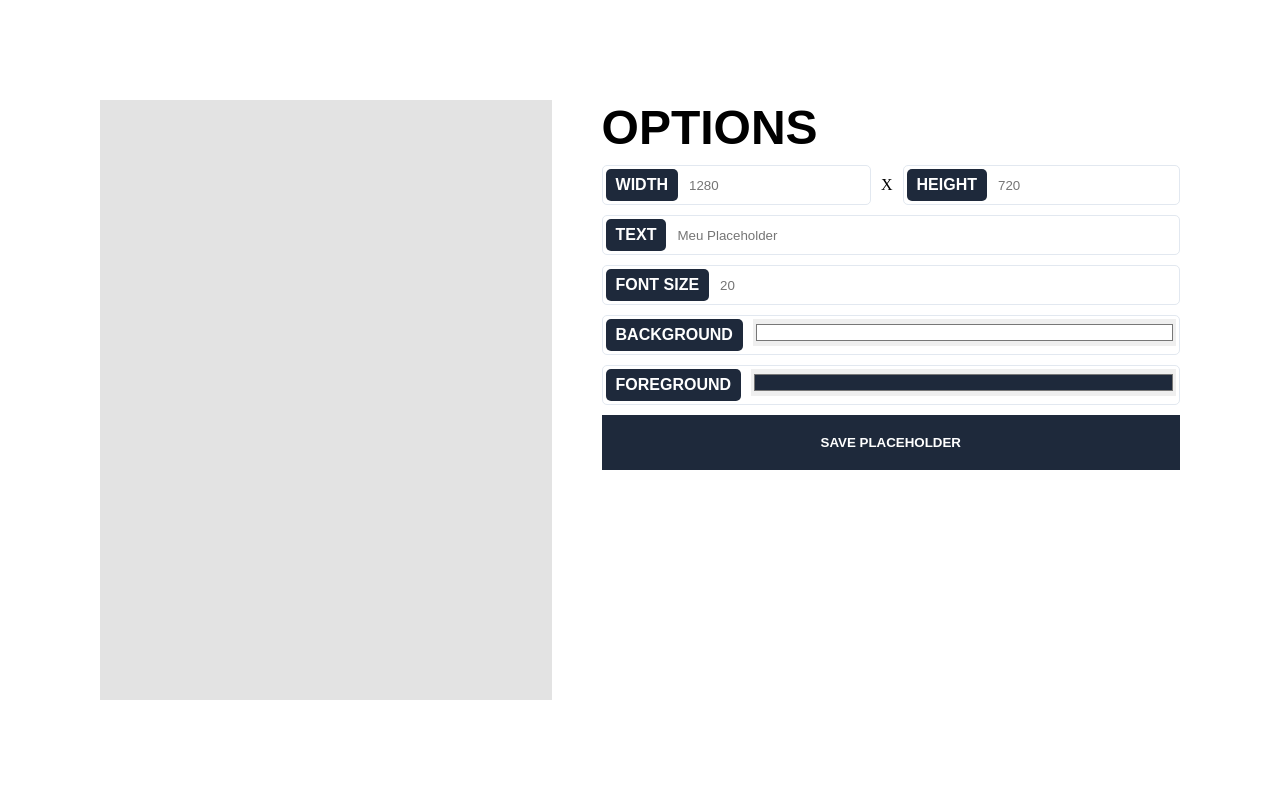
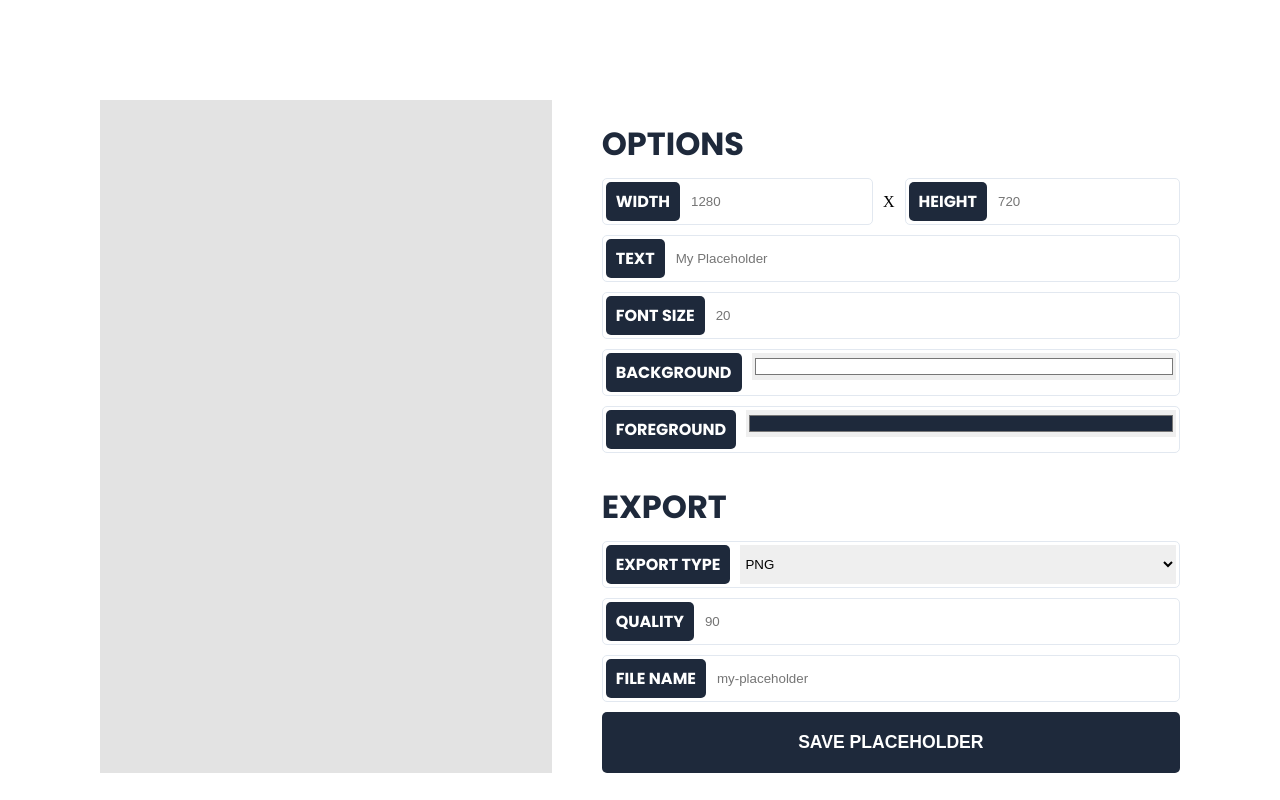
Before and after one commit to kennedfer/placehold-it, a plain HTML site: page index.html in a window 1280 px wide. Drawn offline with Linux system fonts and the light colour scheme; a web font is replaced by a local one.

Commit message:
feat: save file working

```diff
--- a/index.html
+++ b/index.html
@@ -7,6 +7,13 @@
 
     <link rel="stylesheet" href="styles/styles.css" />
     <link rel="stylesheet" href="styles/inputs.css" />
+
+    <link rel="preconnect" href="https://fonts.googleapis.com" />
+    <link rel="preconnect" href="https://fonts.gstatic.com" crossorigin />
+    <link
+      href="https://fonts.googleapis.com/css2?family=Jaro:opsz@6..72&family=Poppins:ital,wght@0,100;0,200;0,300;0,400;0,500;0,600;0,700;0,800;0,900;1,100;1,200;1,300;1,400;1,500;1,600;1,700;1,800;1,900&display=swap"
+      rel="stylesheet"
+    />
   </head>
   <body>
     <main>
@@ -15,22 +22,32 @@
           <canvas id="placeholder-canvas" class="placeholder-canvas"></canvas>
         </div>
 
-        <div class="config-panel" onchange="generatePlaceholder()">
+        <div class="config-panel" oninput="generatePlaceholder()">
           <h2>options</h2>
           <div class="dimension-input-container">
             <div class="collapsed-input">
               <label for="input-width">width</label>
-              <input id="input-width" placeholder="1280" type="number" />
+              <input
+                id="input-width"
+                min="16"
+                placeholder="1280"
+                type="number"
+              />
             </div>
             <span>X</span>
             <div class="collapsed-input">
               <label for="input-height">height</label>
-              <input id="input-height" placeholder="720" type="number" />
+              <input
+                id="input-height"
+                min="16"
+                placeholder="720"
+                type="number"
+              />
             </div>
           </div>
           <div class="collapsed-input">
             <label for="input-height">text</label>
-            <input id="input-text" placeholder="Meu Placeholder" type="text" />
+            <input id="input-text" placeholder="My Placeholder" type="text" />
           </div>
           <div class="collapsed-input">
             <label for="input-height">font size</label>
@@ -44,7 +61,36 @@
             <label for="input-height">foreground</label>
             <input id="input-foreground-color" type="color" value="#1e293b" />
           </div>
-          <button class="button">save placeholder</button>
+          <h2>export</h2>
+          <div class="collapsed-input">
+            <label for="input-height">export type</label>
+            <select id="input-export-type" type="color" value="#1e293b">
+              <option value="png">PNG</option>
+              <option value="webp">WEBP</option>
+              <option value="jpeg">JPEG</option>
+            </select>
+          </div>
+          <div class="collapsed-input">
+            <label for="input-height">quality</label>
+            <input
+              id="input-export-quality"
+              type="number"
+              min="1"
+              max="100"
+              placeholder="90"
+            />
+          </div>
+          <div class="collapsed-input">
+            <label for="input-height">file name</label>
+            <input
+              id="input-export-name"
+              type="text"
+              placeholder="my-placeholder"
+            />
+          </div>
+          <button onclick="savePlaceholder()" class="button">
+            save placeholder
+          </button>
         </div>
       </section>
     </main>
--- a/scripts/placeholder-it.js
+++ b/scripts/placeholder-it.js
@@ -1,5 +1,30 @@
+function getPlaceholderText() {
+  const width = inputWidth.value;
+  const height = inputHeight.value;
+
+  return inputText.value || (width + " X " + height)
+}
+
+function savePlaceholder() {
+  const imageType = inputExportType.value;
+  const imageDataType = "image/" + imageType;
+  const imageQuality = (inputQuality.value || 90) / 100;
+  const imageName = inputFileName.value || ("placeholder-" + getPlaceholderText());
+
+  const imageData = canvas.toDataURL(imageDataType, imageQuality);
+
+  console.log(imageType);
+
+  let link = document.createElement('a');
+  link.setAttribute('download', imageName + "." + imageType);
+  link.setAttribute('href', imageData.replace(imageDataType, "image/octet-stream"));
+  link.click();
+
+  link = null;
+}
+
 function drawCanvas(width, height) {
-  const message = inputText.value || (width + " X " + height)
+  const message = getPlaceholderText();
   const fontSize = inputFontSize.value || width / 25;
 
   ctx.fillStyle = inputBackground.value;
@@ -43,3 +68,6 @@ const inputText = document.getElementById("input-text");
 const inputBackground = document.getElementById("input-background-color");
 const inputForeground = document.getElementById("input-foreground-color");
 const inputFontSize = document.getElementById("input-font-size");
+const inputExportType = document.getElementById("input-export-type");
+const inputQuality = document.getElementById("input-export-quality");
+const inputFileName = document.getElementById("input-export-name");
--- a/styles/inputs.css
+++ b/styles/inputs.css
@@ -15,7 +15,7 @@
   border-radius: 5px;
 
   transition: 1s;
-  font-family: Arial, Helvetica, sans-serif;
+  font-family: var(--font-family);
 }
 
 .collapsed-input > label {
@@ -32,7 +32,8 @@
   border-radius: 5px;
 }
 
-.collapsed-input > input {
+.collapsed-input > input,
+.collapsed-input > select {
   padding: 1px;
   border: none;
   flex-grow: 1;
@@ -53,6 +54,9 @@
 
   border: none;
 
+  font-size: 1.1rem;
+  border-radius: 5px;
+
   font-weight: bolder;
   text-transform: uppercase;
 }
--- a/styles/styles.css
+++ b/styles/styles.css
@@ -1,5 +1,6 @@
 :root {
   --primary-color: #1e293b;
+  --font-family: "Poppins", sans-serif;
 }
 
 body,
@@ -13,9 +14,13 @@ section {
 }
 
 h2 {
-  font-family: Arial, Helvetica, sans-serif;
+  font-family: var(--font-family);
   text-transform: uppercase;
-  font-size: 3rem;
+  font-size: 2rem;
+
+  margin-top: 20px;
+
+  color: var(--primary-color);
 }
 
 .canvas-section {
```
